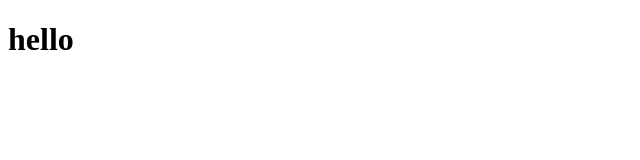
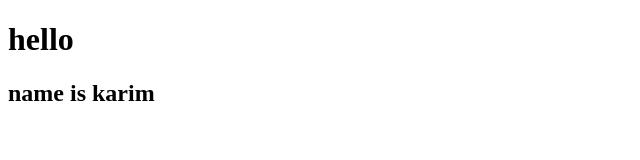
Before and after one commit to KarimEmadHmady/git-test-corse, a plain HTML site: page index.html in a window 1280 px wide. Shown: the whole page, without its empty margins (0-640 px from the left). Drawn offline with Linux system fonts and the light colour scheme.

Commit message:
modifild

```diff
--- a/index.html
+++ b/index.html
@@ -7,5 +7,6 @@
 </head>
 <body>
     <h1>hello</h1>
+    <h2>name is karim</h2>
 </body>
 </html>
```
